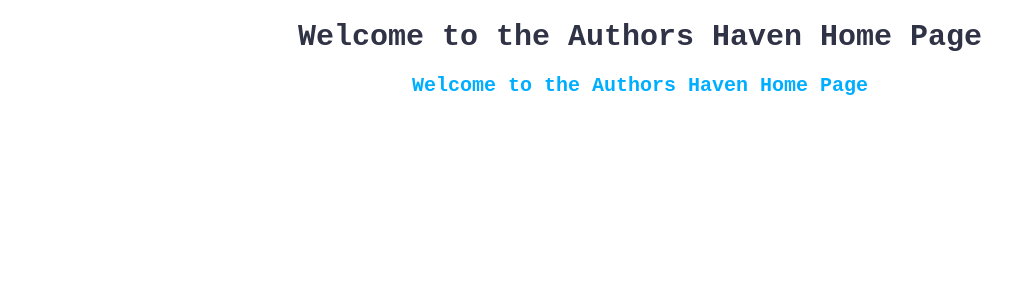
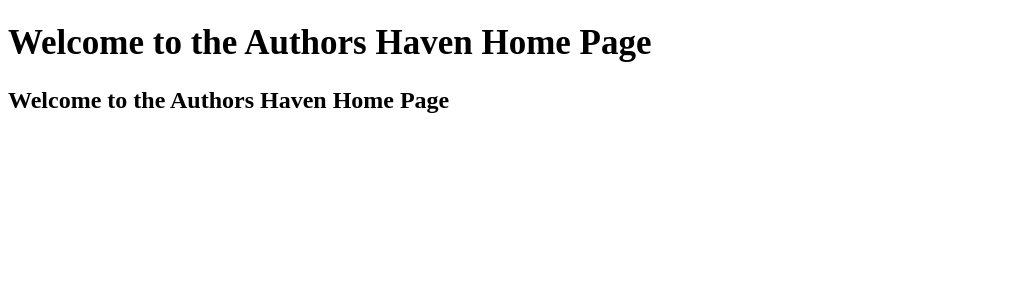
Before and after one commit to andela/tesla-ah-frontend, a React app: page / in a window 1280 px wide. Shown: the top 300 px of the page, without its empty margins (0-1036 px from the left). Built offline with nearby package versions, Linux system fonts and the light colour scheme.

Commit message:
chore(setup-sass): Enable use of scss and css

```diff
--- a/src/assets/scss/abstracts/_variables.scss
+++ b/src/assets/scss/abstracts/_variables.scss
@@ -1,5 +1,4 @@
-$blue:#00aeff;
-$grey:rgba(0, 0, 0, 0.22);
-$dark:#303346;
-$title_color:#45536f;
-$white:#ffffff;
+$blue: #00aeff;
+$grey: rgba(0, 0, 0, 0.22);
+$dark: #303346;
+$white: #ffffff;
--- a/src/assets/scss/components/_app.scss
+++ /dev/null
@@ -1,13 +0,0 @@
-div{
-    & h1{
-      font-size: 30px;
-      font-family: 'Courier New', Courier, monospace;
-      color: $dark;
-    }
-
-    & h2{
-        font-size: 20px;
-        font-family: 'Courier New', Courier, monospace;
-        color:$blue;
-    }
-}
--- /dev/null
+++ b/src/assets/scss/components/_home.scss
@@ -0,0 +1,7 @@
+body {
+  .homecontainer {
+    h1 {
+      font-size: 35px;
+    }
+  }
+}
--- a/src/assets/scss/main.scss
+++ b/src/assets/scss/main.scss
@@ -1,11 +1,6 @@
-@import './abstracts/_variables';
-@import './components/_app';
-@import './layouts/header';
-@import './layouts/footer';
-@import './pages/home';
-@import './pages/login';
-body {
-    padding: 0;
-    margin: 0;
-    text-align: center;
-  }
+@import "./abstracts/variables";
+@import "./layouts/header";
+@import "./layouts/footer";
+@import "./components/home";
+@import "./pages/home";
+@import "./pages/login";
--- a/src/components/App.js
+++ b/src/components/App.js
@@ -12,8 +12,6 @@ const App = () => (
       <Route exact path="/login" component={Login} />
       <Route component={PageNotFound} />
     </Switch>
-
   </BrowserRouter>
 );
-
 export default App;
--- a/src/components/Home.js
+++ b/src/components/Home.js
@@ -1,7 +1,7 @@
 import React from 'react';
 
 const Home = () => (
-  <div>
+  <div className="homecontainer">
     <h1>Welcome to the Authors Haven Home Page</h1>
     <h2>Welcome to the Authors Haven Home Page</h2>
   </div>
--- a/webpack.config.js
+++ b/webpack.config.js
@@ -1,27 +1,27 @@
 /* eslint-disable */
-const path = require('path');
-const HtmlWebpackPlugin = require('html-webpack-plugin');
-const MiniCssExtractPlugin = require('mini-css-extract-plugin');
+const path = require("path");
+const HtmlWebpackPlugin = require("html-webpack-plugin");
+const MiniCssExtractPlugin = require("mini-css-extract-plugin");
 module.exports = {
   devServer: {
     historyApiFallback: {
       disableDotRule: true
     },
     overlay: true,
-    port:8000
+    port: 8000
   },
-  entry: path.join(__dirname, 'src', 'index.js'),
+  entry: path.join(__dirname, "src", "index.js"),
   output: {
-    path: path.join(__dirname, 'build'),
-    filename: 'bundle.js',
-    publicPath: '/'
+    path: path.join(__dirname, "build"),
+    filename: "bundle.js",
+    publicPath: "/"
   },
   module: {
     rules: [
       {
         test: /.(js|jsx)$/,
         exclude: /node_modules/,
-        use: ['babel-loader', 'eslint-loader']
+        use: ["babel-loader", "eslint-loader"]
       },
       {
         test: /.(css|scss)$/,
@@ -30,7 +30,7 @@ module.exports = {
           {
             loader: 'css-loader',
             options: {
-              modules: true
+              modules: false
             }
           },
           'sass-loader'
@@ -40,9 +40,9 @@ module.exports = {
         test: /.(jpg|jpeg|png|gif|svg)$/,
         use: [
           {
-            loader: 'file-loader',
+            loader: "file-loader",
             options: {
-              name: '[path][name]-[hash:8].[ext]'
+              name: "[path][name]-[hash:8].[ext]"
             }
           }
         ]
@@ -51,12 +51,12 @@ module.exports = {
   },
   plugins: [
     new HtmlWebpackPlugin({
-      filename: 'index.html',
-      template: path.join(__dirname, 'src', 'index.html')
+      filename: "index.html",
+      template: path.join(__dirname, "src", "index.html")
     }),
     new MiniCssExtractPlugin({
-      filename: '[name].css',
-      chunkFilename: '[id].css'
+      filename: "[name].css",
+      chunkFilename: "[id].css"
     })
   ]
 };
```
